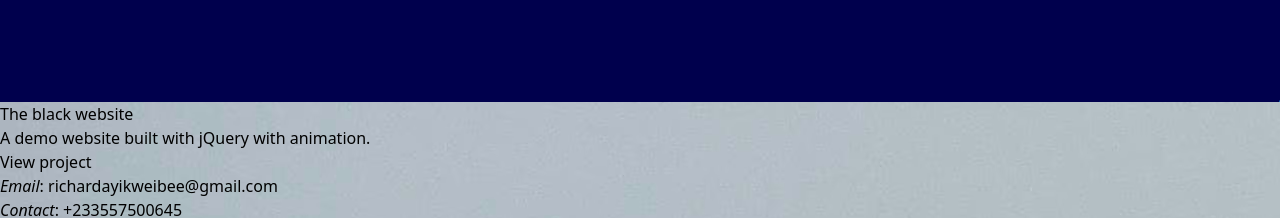
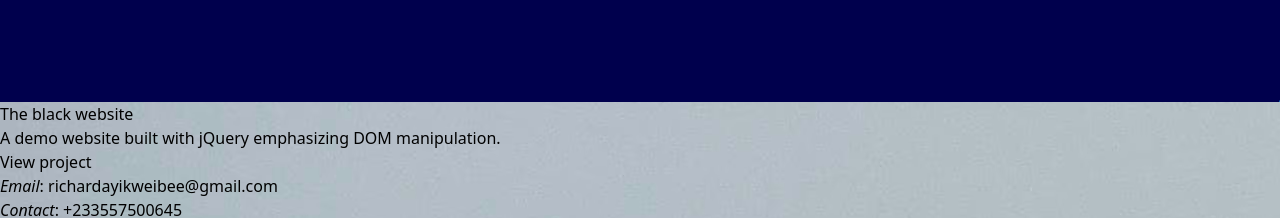
Before and after one commit to richardayikwei/personal-profile-website, a React (Vite) app: page /projects in a window 1280 px wide. Shown: the part 3640-3858 px from the top of the page. Built offline with nearby package versions, Linux system fonts and the light colour scheme.

Commit message:
changing black website summary

```diff
--- a/src/constant/data.ts
+++ b/src/constant/data.ts
@@ -53,7 +53,7 @@ export const projects: Projects[] = [
     {
         image: assets.projectImages.theBlackWebsite,
         title: 'The black website',
-        summary: 'A demo website built with jQuery with animation.',
+        summary: 'A demo website built with jQuery emphasizing DOM manipulation.',
         link: 'https://the-black-website.vercel.app/'
     },
 
```
